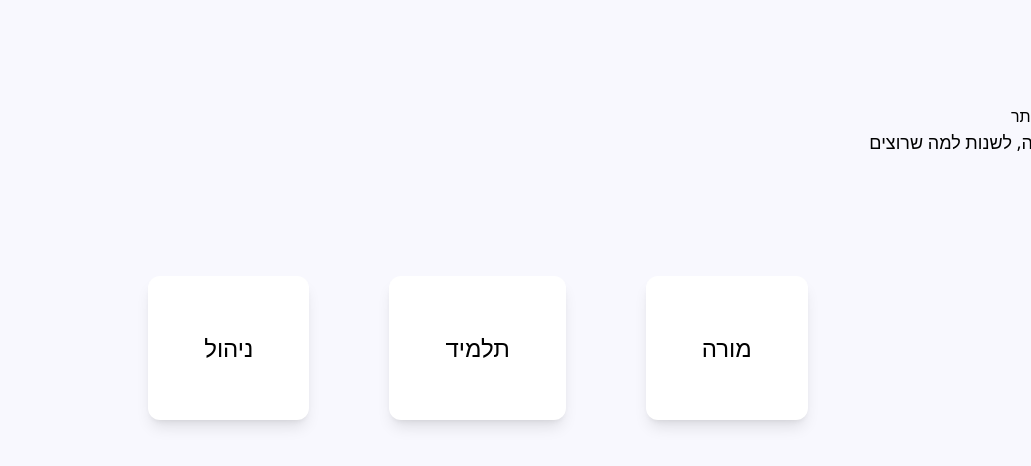
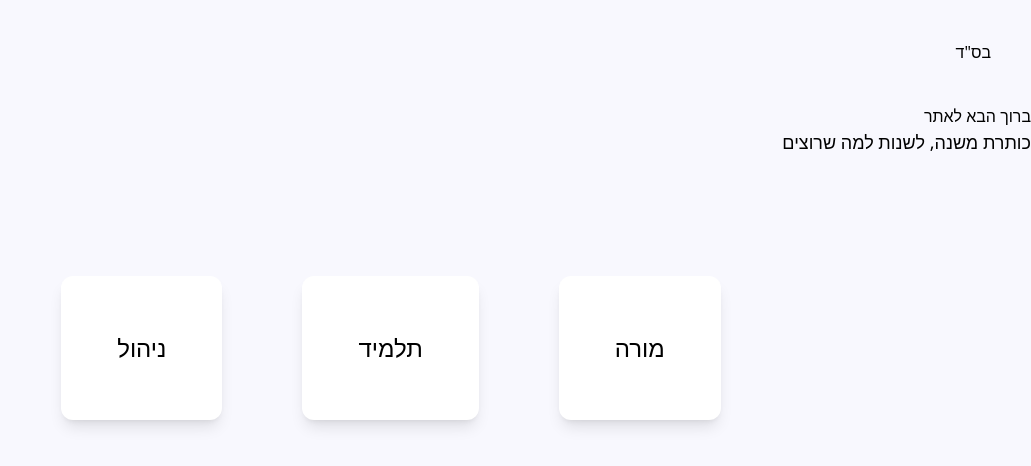
Before and after one commit to avmalin/testsveltekit, a SvelteKit app: page / in a window 1280 px wide. Shown: the top 466 px of the page, without its empty margins (249-1280 px from the left). Built offline with nearby package versions, Linux system fonts and the light colour scheme.

Commit message:
move direciton rtl from app.css to layout

```diff
--- a/src/app.css
+++ b/src/app.css
@@ -4,7 +4,7 @@
 body {
 	min-height: 100vh;
 	margin: 0;
-    direction: rtl;
+
 	background-attachment: fixed;
 	background-color: #f8f8fe;
 	background-size: 100vw 100vh;
--- a/src/routes/+layout.svelte
+++ b/src/routes/+layout.svelte
@@ -15,6 +15,7 @@
         display: flex;
 		flex-direction: column;
 		min-height: 100vh;
+		direction: rtl;
     }
     main {
 		flex: 1;
```
